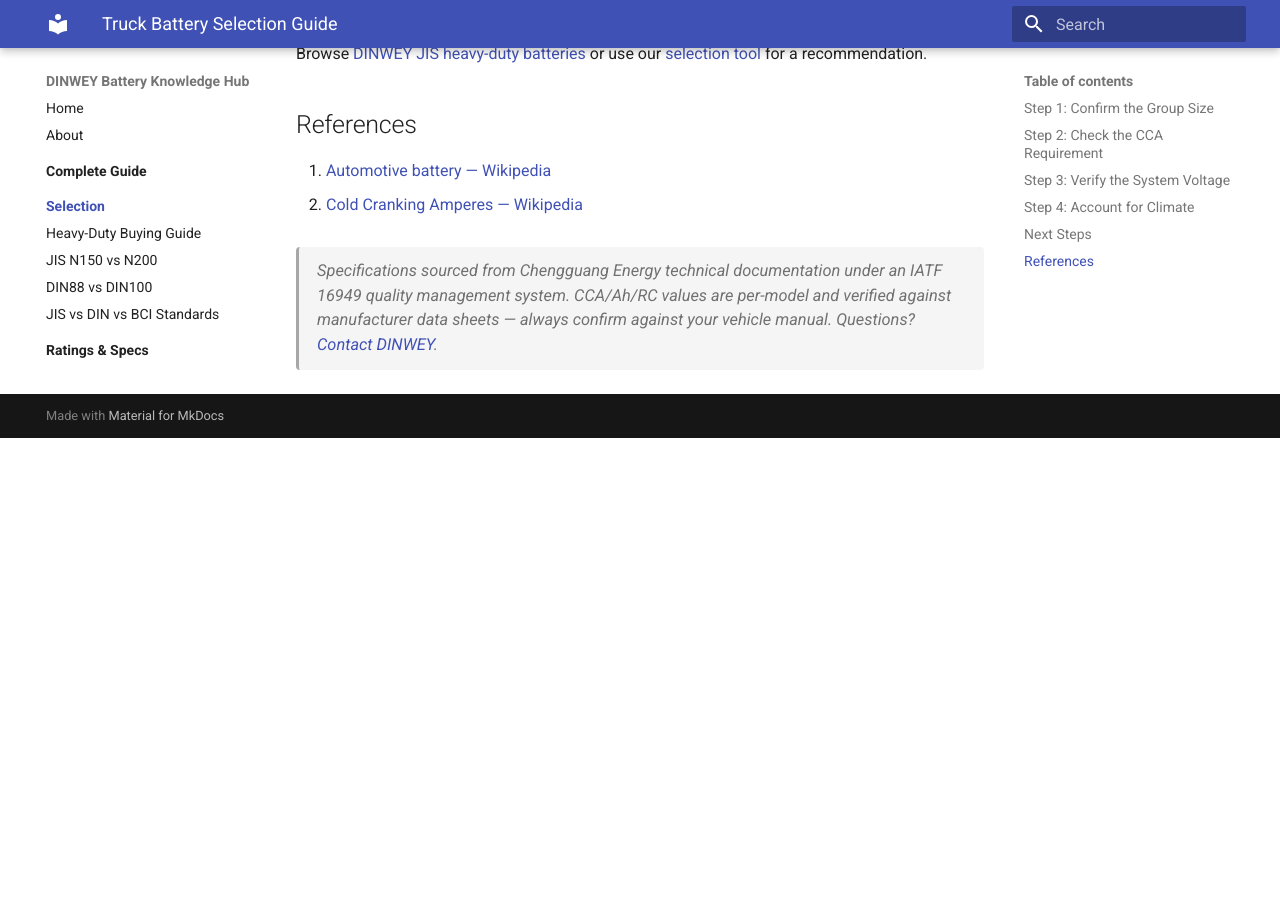
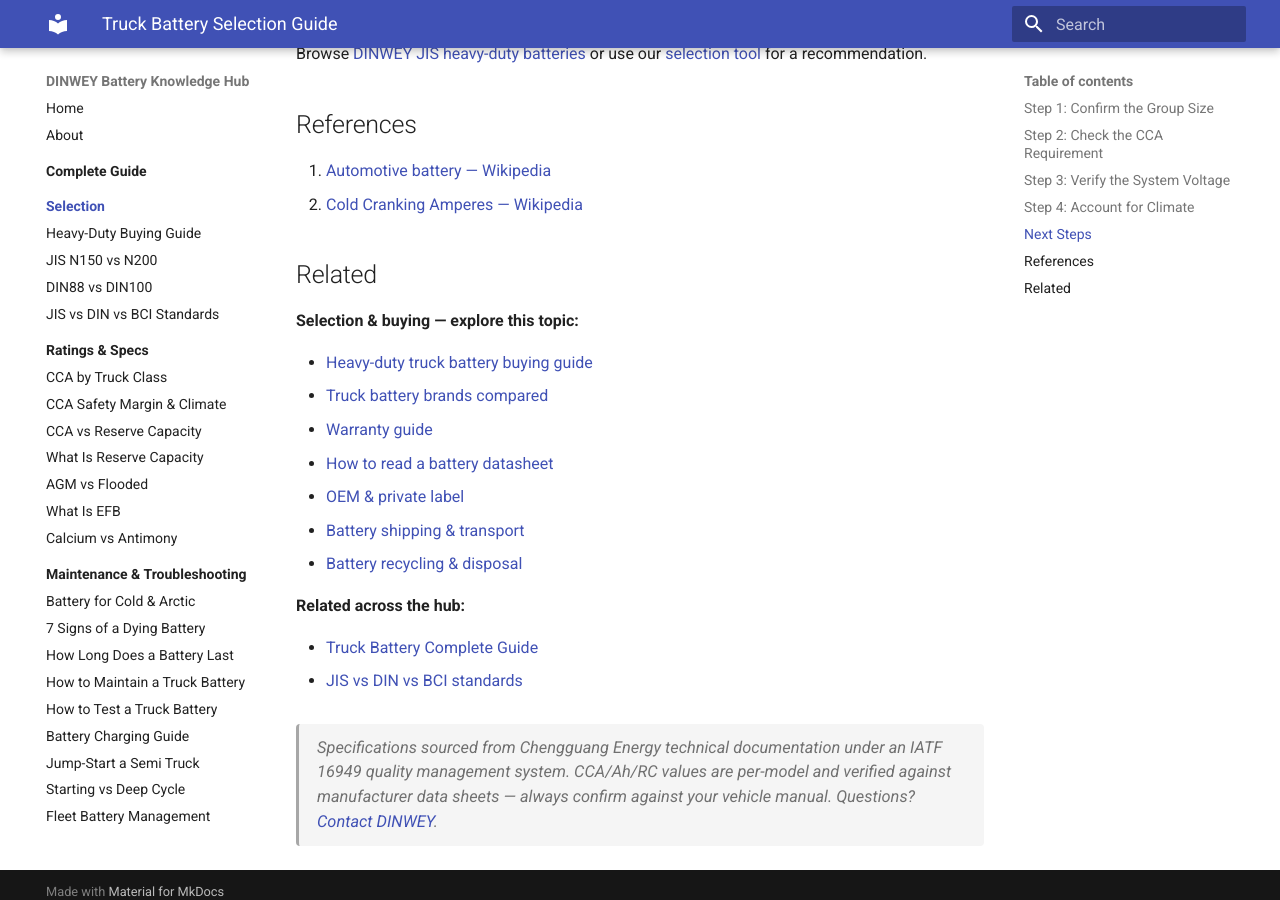
Before and after one commit to martinxionbiotech-max/data-dinweybattery, an MkDocs documentation site: the page built from docs/selection-guide/index.md, in a window 1280 px wide and 900 px high, scrolled down 1582 px. Built offline with MkDocs 1.6.1 and Material for MkDocs 9.7.7, drawn with Linux system fonts in a browser that asks for light colours; before the commit the page ends 2020 px from its top, so only the background shows below that.

Commit message:
feat(seo): pillar-cluster internal-link architecture — hub home page, 5 pillar pages now link full cluster, index.md enhanced with description + topical hub

```diff
--- a/docs/complete-guide/index.md
+++ b/docs/complete-guide/index.md
@@ -122,7 +122,22 @@
 
 ## Related Guides
 
+**Battery fundamentals — explore this topic:**
+
+- [What is cold cranking amps (CCA)?](../what-is-cca/index.md)
+- [What is reserve capacity (RC)?](../what-is-reserve-capacity/index.md)
+- [CCA vs Reserve Capacity](../cca-vs-reserve-capacity/index.md)
+- [CCA safety margin & climate](../cca-safety-margin/index.md)
+- [CCA by truck class](../cca-by-truck-class/index.md)
+- [What is EFB?](../what-is-efb/index.md)
+- [AGM vs flooded](../agm-vs-flooded/index.md)
+- [Calcium vs antimony](../calcium-vs-antimony/index.md)
+- [Starting vs deep-cycle](../starting-vs-deep-cycle/index.md)
+- [Terminal types & orientation](../terminal-types-orientation/index.md)
+- [12V vs 24V electrical systems](../12v-vs-24v/index.md)
+
+**Related across the hub:**
+
 - [Truck Battery Selection Guide](../selection-guide/index.md)
 - [JIS N150 vs N200 — which heavy-duty battery](../jis-n150-vs-n200/index.md)
-- [12V vs 24V electrical systems](../12v-vs-24v/index.md)
 - [BCI group sizes explained](../bci-group-sizes/index.md)
--- a/docs/fleet-battery-management/index.md
+++ b/docs/fleet-battery-management/index.md
@@ -74,6 +74,18 @@
 
 ## Related
 
+**Applications & fleets — explore this topic:**
+
+- [Long-haul trucking](../long-haul-trucking/index.md)
+- [Cold-chain & refrigerated](../cold-chain-refrigerated/index.md)
+- [Mining & off-highway](../mining-off-highway/index.md)
+- [Semi-trailer & heavy hauler](../semi-trailer/index.md)
+- [Diesel generator](../diesel-generator/index.md)
+- [CCA vs reserve capacity](../cca-vs-reserve-capacity/index.md)
+- [Starting vs deep-cycle](../starting-vs-deep-cycle/index.md)
+
+**Related across the hub:**
+
 - [How long does a truck battery last](../how-long-does-a-truck-battery-last/index.md)
 - [7 signs your truck battery is dying](../7-signs-dying-battery/index.md)
 - [AGM vs flooded](../agm-vs-flooded/index.md)
--- a/docs/how-to-maintain-truck-battery/index.md
+++ b/docs/how-to-maintain-truck-battery/index.md
@@ -67,6 +67,17 @@
 
 ## Related
 
+**Maintenance & life — explore this topic:**
+
+- [How to test a truck battery](../how-to-test-battery/index.md)
+- [Battery charging guide](../battery-charging-guide/index.md)
+- [Jump-start a semi truck](../jump-start-semi-truck/index.md)
+- [Why diesel batteries fail in winter](../why-diesel-batteries-fail-winter/index.md)
+- [Battery for cold & arctic](../cold-climate-arctic/index.md)
 - [7 signs your truck battery is dying](../7-signs-dying-battery/index.md)
 - [How long does a truck battery last](../how-long-does-a-truck-battery-last/index.md)
+- [Fleet battery management](../fleet-battery-management/index.md)
+
+**Related across the hub:**
+
 - [Truck Battery Complete Guide](../complete-guide/index.md)
--- a/docs/selection-guide/index.md
+++ b/docs/selection-guide/index.md
@@ -82,3 +82,20 @@
 
 1. [Automotive battery — Wikipedia](https://en.wikipedia.org/wiki/Automotive_battery)
 2. [Cold Cranking Amperes — Wikipedia](https://en.wikipedia.org/wiki/Cold_cranking_amperes)
+
+## Related
+
+**Selection & buying — explore this topic:**
+
+- [Heavy-duty truck battery buying guide](../buying-guide/index.md)
+- [Truck battery brands compared](../brands-compared/index.md)
+- [Warranty guide](../warranty-guide/index.md)
+- [How to read a battery datasheet](../how-to-read-datasheet/index.md)
+- [OEM & private label](../oem-private-label/index.md)
+- [Battery shipping & transport](../battery-shipping-transport/index.md)
+- [Battery recycling & disposal](../battery-recycling-disposal/index.md)
+
+**Related across the hub:**
+
+- [Truck Battery Complete Guide](../complete-guide/index.md)
+- [JIS vs DIN vs BCI standards](../jis-vs-din-vs-bci/index.md)
```
Also changed, not shown: docs/index.md (+33 -16 lines), docs/jis-vs-din-vs-bci/index.md (+12 -0 lines).
